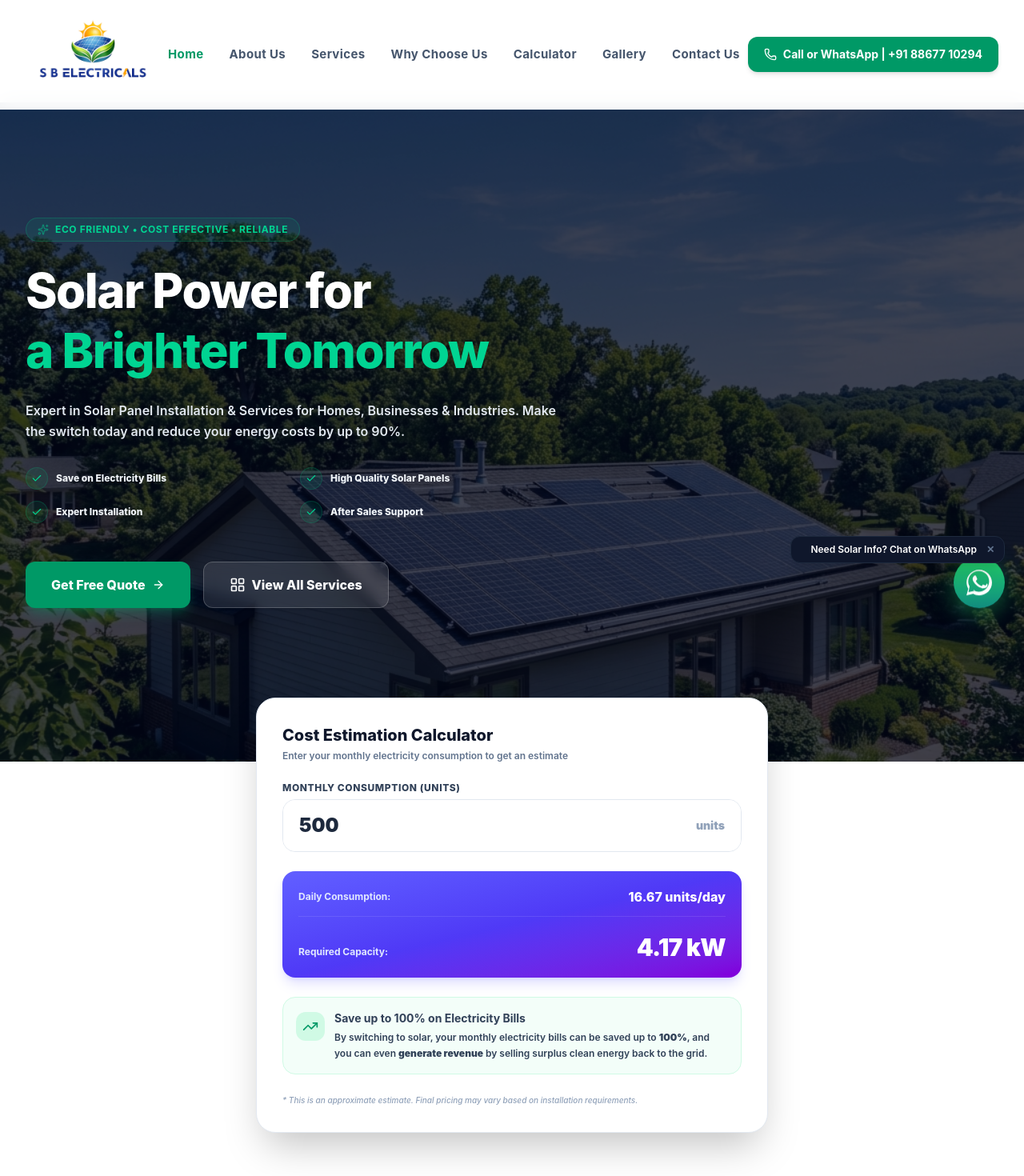
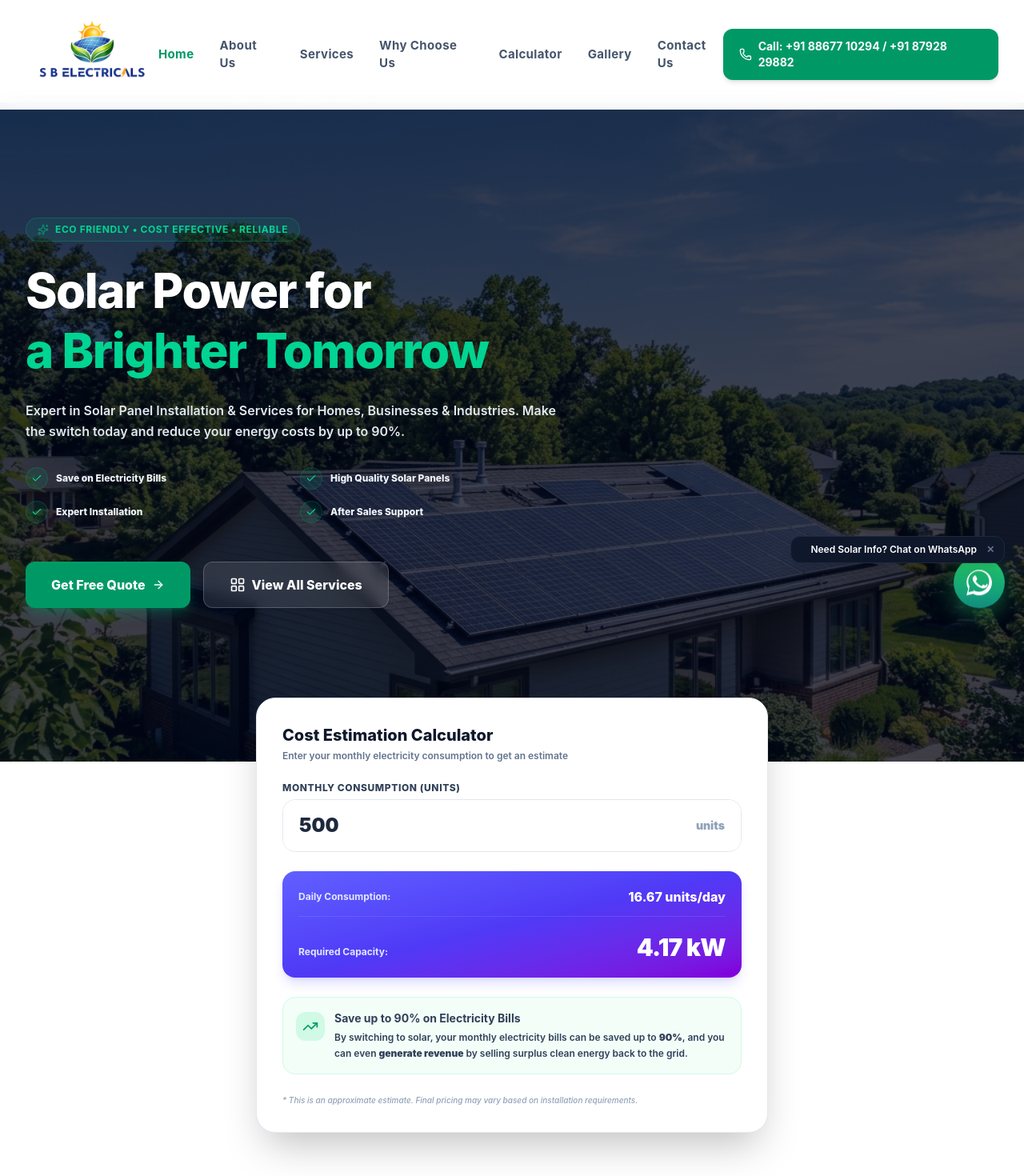
Before and after one commit to gouravboga12-rgb/SB-Electrials, a React (Vite) app: page / in a window 1280 px wide. Shown: the top 1470 px of the page at 80% size. Built offline with nearby package versions, Linux system fonts and the light colour scheme.

Commit message:
Update solar electricity bill savings from 100% to 90% and add second phone number +91 87928 29882

```diff
--- a/src/components/Footer.jsx
+++ b/src/components/Footer.jsx
@@ -101,9 +101,12 @@ export default function Footer() {
                 <MapPin className="h-4 w-4 text-emerald-500 mt-0.5 flex-shrink-0" />
                 <span>Ground Floor 183/1 Madhura Nagar 2nd main Moodalpalya Nagarbhavi Stage 2, Bengaluru, Bengaluru Urban-560072</span>
               </li>
-              <li className="flex items-center gap-2">
-                <Phone className="h-4 w-4 text-emerald-500 flex-shrink-0" />
-                <a href="tel:+918867710294" className="hover:text-emerald-500 transition-colors">+91 88677 10294</a>
+              <li className="flex items-start gap-2">
+                <Phone className="h-4 w-4 text-emerald-500 flex-shrink-0 mt-0.5" />
+                <div className="flex flex-col">
+                  <a href="tel:+918867710294" className="hover:text-emerald-500 transition-colors font-semibold">+91 88677 10294</a>
+                  <a href="tel:+918792829882" className="hover:text-emerald-500 transition-colors font-semibold mt-0.5">+91 87928 29882</a>
+                </div>
               </li>
               <li className="flex items-center gap-2">
                 <Mail className="h-4 w-4 text-emerald-500 flex-shrink-0 break-all" />
--- a/src/components/Navbar.jsx
+++ b/src/components/Navbar.jsx
@@ -82,7 +82,7 @@ export default function Navbar() {
                 className="bg-emerald-600 hover:bg-emerald-500 text-white font-bold text-xs lg:text-sm px-5 py-3 rounded-xl flex items-center gap-2 transition-all duration-300 shadow-md hover:shadow-emerald-600/20 hover:-translate-y-0.5 active:translate-y-0"
               >
                 <Phone className="h-4 w-4" />
-                <span>Call or WhatsApp | +91 88677 10294</span>
+                <span>Call: +91 88677 10294 / +91 87928 29882</span>
               </a>
             </div>
 
--- a/src/pages/Calculator.jsx
+++ b/src/pages/Calculator.jsx
@@ -99,10 +99,10 @@ export default function Calculator() {
               </div>
               <div className="space-y-1">
                 <h4 className="text-sm font-bold text-emerald-850">
-                  Save up to 100% on Electricity Bills
+                  Save up to 90% on Electricity Bills
                 </h4>
                 <p className="text-xs text-slate-650 font-semibold leading-relaxed">
-                  By switching to solar, your monthly electricity bills can be saved up to <strong>100%</strong>, and you can even <strong>generate revenue</strong> by selling surplus clean energy back to the grid.
+                  By switching to solar, your monthly electricity bills can be saved up to <strong>90%</strong>, and you can even <strong>generate revenue</strong> by selling surplus clean energy back to the grid.
                 </p>
               </div>
             </div>
--- a/src/pages/Contact.jsx
+++ b/src/pages/Contact.jsx
@@ -124,9 +124,14 @@ export default function Contact() {
                 </div>
                 <div>
                   <h4 className="text-sm font-semibold text-slate-500">Call Us Anytime</h4>
-                  <a href="tel:+918867710294" className="text-lg font-bold text-slate-900 hover:text-emerald-600 transition-colors duration-300">
-                    +91 88677 10294
-                  </a>
+                  <div className="flex flex-col">
+                    <a href="tel:+918867710294" className="text-lg font-bold text-slate-900 hover:text-emerald-600 transition-colors duration-300">
+                      +91 88677 10294
+                    </a>
+                    <a href="tel:+918792829882" className="text-lg font-bold text-slate-900 hover:text-emerald-600 transition-colors duration-300 mt-1">
+                      +91 87928 29882
+                    </a>
+                  </div>
                   <p className="text-xs text-slate-400 mt-1 font-semibold">Available Monday to Saturday</p>
                 </div>
               </div>
--- a/src/pages/Home.jsx
+++ b/src/pages/Home.jsx
@@ -492,10 +492,10 @@ export default function Home() {
             </div>
             <div className="space-y-1">
               <h4 className="text-sm font-bold text-emerald-850">
-                Save up to 100% on Electricity Bills
+                Save up to 90% on Electricity Bills
               </h4>
               <p className="text-xs text-slate-650 font-semibold leading-relaxed">
-                By switching to solar, your monthly electricity bills can be saved up to <strong>100%</strong>, and you can even <strong>generate revenue</strong> by selling surplus clean energy back to the grid.
+                By switching to solar, your monthly electricity bills can be saved up to <strong>90%</strong>, and you can even <strong>generate revenue</strong> by selling surplus clean energy back to the grid.
               </p>
             </div>
           </div>
@@ -981,7 +981,7 @@ export default function Home() {
                   className="bg-emerald-600 hover:bg-emerald-500 text-white font-bold text-xs py-4 px-6 rounded-xl flex items-center justify-center gap-2 shadow-lg shadow-emerald-600/10 hover:shadow-emerald-600/20 transition-all duration-300"
                 >
                   <Icons.Phone className="h-4 w-4" />
-                  <span>Call or WhatsApp: +91 88677 10294</span>
+                  <span>Call: +91 88677 10294 / +91 87928 29882</span>
                 </a>
                 <a
                   href={whatsappUrl}
@@ -1034,9 +1034,14 @@ export default function Home() {
                 </div>
                 <div>
                   <h4 className="text-xs font-semibold text-slate-400">Call Us Anytime</h4>
-                  <a href="tel:+918867710294" className="text-base font-bold text-slate-900 hover:text-emerald-600 transition-colors">
-                    +91 88677 10294
-                  </a>
+                  <div className="flex flex-col">
+                    <a href="tel:+918867710294" className="text-base font-bold text-slate-900 hover:text-emerald-600 transition-colors">
+                      +91 88677 10294
+                    </a>
+                    <a href="tel:+918792829882" className="text-base font-bold text-slate-900 hover:text-emerald-600 transition-colors mt-0.5">
+                      +91 87928 29882
+                    </a>
+                  </div>
                   <p className="text-[10px] text-slate-400 mt-0.5 font-semibold">Monday to Saturday: 9am - 7pm</p>
                 </div>
               </div>
--- a/src/pages/WhyChooseUs.jsx
+++ b/src/pages/WhyChooseUs.jsx
@@ -22,7 +22,7 @@ const FAQ_DATA = [
   },
   {
     q: "Why Should I Buy Solar?",
-    a: "Going solar drastically reduces your monthly electricity bills, often cutting them by 70–100%. You also become less dependent on the grid, protect yourself from rising tariff rates, increase your property value, and contribute to a cleaner environment. In Bengaluru, the payback period is typically 4–6 years."
+    a: "Going solar drastically reduces your monthly electricity bills, often cutting them by 70–90%. You also become less dependent on the grid, protect yourself from rising tariff rates, increase your property value, and contribute to a cleaner environment. In Bengaluru, the payback period is typically 4–6 years."
   },
   {
     q: "What Is Solar Energy And How Does It Work?",
@@ -54,7 +54,7 @@ const FAQ_DATA = [
   },
   {
     q: "If I Have Solar Panels, Would I Still Get An Electricity Bill?",
-    a: "Yes, but it will be significantly lower — often close to zero or even a credit bill (negative bill). On net metering, your electricity bill will show the difference between what you consumed from the grid and what you exported. Most SB Electricals customers see 80–100% bill reduction."
+    a: "Yes, but it will be significantly lower — often close to zero or even a credit bill (negative bill). On net metering, your electricity bill will show the difference between what you consumed from the grid and what you exported. Most SB Electricals customers see 80–90% bill reduction."
   },
   {
     q: "Can Solar Power Be Stored?",
```
